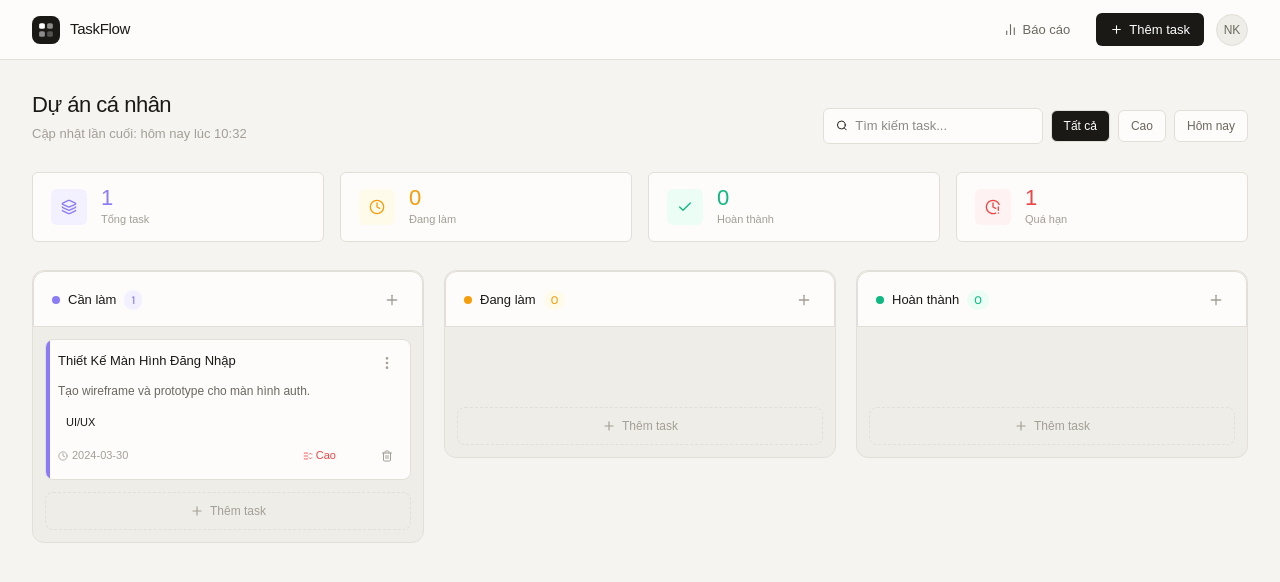
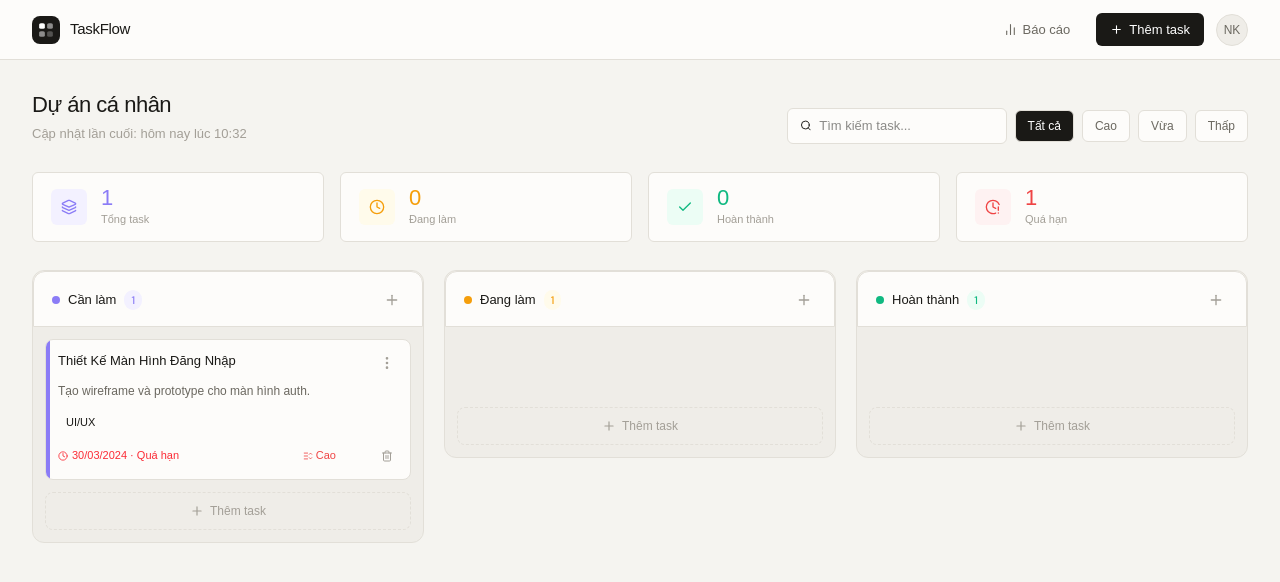
Before and after one commit to ngockiem/reactjs-todo, a React (Vite) app: page / in a window 1280 px wide. Shown: the top 582 px of the page. Built offline with nearby package versions, Linux system fonts and the light colour scheme; a web font is replaced by a local one.

Commit message:
FEAT: add overdue feature - utils/dateHelpers.js and TaskCard.jsx

```diff
--- a/src/App.jsx
+++ b/src/App.jsx
@@ -1,4 +1,3 @@
-import { useState } from "react";
 import "./App.css";
 import Modal from "./components/commons/Modal";
 import FilterBar from "./components/FilterBar";
@@ -11,22 +10,10 @@
 
 function App() {
   const { modalConfig, closeModal } = useModal();
-  const { addTask } = useTasks();
-
-  const handleAddTask = (formData) => {
-    addTask({
-      ...formData,
-      id: crypto.randomUUID(),
-      status: "todo",
-      createdAt: new Date().toISOString(),
-    });
-    closeModal();
-    toast.success("Thêm task mới thành công");
-  };
 
   return (
     <>
-      <Header handleAddTask={handleAddTask} />
+      <Header />
       <main className="pt-7 px-8 pb-10">
         {/* title */}
         <div className="flex items-end justify-between mb-7">
@@ -46,11 +33,11 @@
         {/* Kanban board */}
         <div className="grid grid-cols-3 gap-5 items-start">
           {/* todo column */}
-          <TodoColumn type="todo" handleAddTask={handleAddTask} />
+          <TodoColumn type="todo" />
           {/* doing column */}
-          <TodoColumn type="doing" handleAddTask={handleAddTask} />
+          <TodoColumn type="doing" />
           {/* done column */}
-          <TodoColumn type="done" handleAddTask={handleAddTask} />
+          <TodoColumn type="done" />
         </div>
       </main>
       {modalConfig.isOpen && (
--- a/src/components/FilterBar.jsx
+++ b/src/components/FilterBar.jsx
@@ -1,6 +1,28 @@
 import { Search } from "lucide-react";
+import { useTasks } from "../context/TaskContext";
+
+const FILTERS = [
+  {
+    label: "Tất cả",
+    value: "all",
+  },
+  {
+    label: "Cao",
+    value: "high",
+  },
+  {
+    label: "Vừa",
+    value: "medium",
+  },
+  {
+    label: "Thấp",
+    value: "low",
+  },
+];
 
 const FilterBar = () => {
+  const { filter, setFilter } = useTasks();
+
   return (
     <div className="flex items-center gap-2">
       <div className="flex items-center gap-2 bg-surface border border-solid border-border rounded-xs py-1.75 px-3 w-55 transition-colors duration-150">
@@ -8,12 +30,21 @@
         <input
           type="text"
           placeholder="Tìm kiếm task..."
+          value={filter.search}
+          onChange={(e) => setFilter({ ...filter, search: e.target.value })}
           className="border-none bg-transparent font-flex text-[13px] text-primary outline-none w-full"
         />
       </div>
-      <button className="btn-filter active">Tất cả</button>
-      <button className="btn-filter">Cao</button>
-      <button className="btn-filter">Hôm nay</button>
+      {/* Filter chips */}
+      {FILTERS.map((f) => (
+        <button
+          key={f.value}
+          className={`btn-filter ${filter.priority === f.value ? "active" : ""}`}
+          onClick={() => setFilter({ ...filter, priority: f.value })}
+        >
+          {f.label}
+        </button>
+      ))}
     </div>
   );
 };
--- a/src/components/Header.jsx
+++ b/src/components/Header.jsx
@@ -2,12 +2,12 @@
 import TaskForm from "./TaskForm";
 import { useModal } from "../context/ModalContext";
 
-const Header = ({ handleAddTask }) => {
+const Header = () => {
   const { openModal } = useModal();
   const handleOpenModal = () => {
     openModal({
       title: "Thêm task mới",
-      children: <TaskForm onSubmit={handleAddTask} />,
+      children: <TaskForm />,
     });
   };
   return (
--- a/src/components/TaskCard.jsx
+++ b/src/components/TaskCard.jsx
@@ -4,6 +4,7 @@
 import { useTasks } from "../context/TaskContext";
 import toast from "react-hot-toast";
 import { useModal } from "../context/ModalContext";
+import { isOverdue, formatDate } from "../utils/dateHelpers";
 
 const TaskCard = ({
   type,
@@ -14,25 +15,9 @@
   dueDate,
   task,
 }) => {
-  const { editTask, deleteTask } = useTasks();
-  const { openModal, closeModal } = useModal();
-
-  const handleEditTask = (formData) => {
-    // Fixed logic
-    const updatedTask = {
-      ...task,
-      ...formData,
-      tags: formData.tags
-        ? formData.tags
-            .split(",")
-            .map((t) => t.trim())
-            .filter(Boolean)
-        : task.tags,
-    };
-    editTask(updatedTask);
-    closeModal();
-    toast.success("Cập nhật task thành công!");
-  };
+  const { deleteTask } = useTasks();
+  const { openModal } = useModal();
+  const overdue = isOverdue(dueDate, task.status);
 
   const handleDeleteTask = () => {
     deleteTask(task.id);
@@ -42,7 +27,7 @@
   const handleOpenModal = () => {
     openModal({
       title: "Cập nhật task",
-      children: <TaskForm initialValues={task} onSubmit={handleEditTask} />,
+      children: <TaskForm initialValues={task} />,
     });
   };
 
@@ -64,7 +49,7 @@
     .filter(Boolean); // Loại bỏ các tag rỗng
 
   return (
-    <div data-type={type} className="task-card">
+    <div data-type={type} className={`task-card ${overdue ? "overdue" : ""}`}>
       <div className="flex items-start justify-between gap-2 mb-2">
         <h4 className="text-[13px] font-medium leading-[1.4] text-primary capitalize">
           {title}
@@ -91,8 +76,14 @@
       </div>
       <div className="flex items-center justify-between">
         <div className={`flex items-center gap-1 text-[11px] text-muted`}>
-          <Clock size={10} className="stroke-muted" />
-          <span>{dueDate}</span>
+          <Clock
+            size={10}
+            className={overdue ? "stroke-red-500" : "stroke-muted"}
+          />
+          <span className={overdue ? "text-red-500 font-medium" : "text-muted"}>
+            {formatDate(dueDate)}
+            {overdue && " · Quá hạn"}
+          </span>
         </div>
         <PriorityLabel priority={priority} />
         <button
--- a/src/components/TaskForm.jsx
+++ b/src/components/TaskForm.jsx
@@ -5,6 +5,8 @@
 import { useForm } from "react-hook-form";
 import { zodResolver } from "@hookform/resolvers/zod";
 import { useModal } from "../context/ModalContext";
+import { useTasks } from "../context/TaskContext";
+import toast from "react-hot-toast";
 
 const taskSchema = z.object({
   title: z.string().min(3, { message: "Title phải có 3 ký tự" }),
@@ -15,8 +17,35 @@
   status: z.string().optional(),
 });
 
-const TaskForm = ({ initialValues, onSubmit }) => {
+const TaskForm = ({ initialValues = null }) => {
   const { closeModal } = useModal();
+  const { addTask, editTask } = useTasks();
+  const handleAddTask = (formData) => {
+    addTask({
+      ...formData,
+      id: crypto.randomUUID(),
+      status: "todo",
+      createdAt: new Date().toISOString(),
+    });
+    closeModal();
+    toast.success("Thêm task mới thành công");
+  };
+  const handleEditTask = (formData) => {
+    // Fixed logic
+    const updatedTask = {
+      ...initialValues,
+      ...formData,
+      tags: formData.tags
+        ? formData.tags
+            .split(",")
+            .map((t) => t.trim())
+            .filter(Boolean)
+        : task.tags,
+    };
+    editTask(updatedTask);
+    closeModal();
+    toast.success("Cập nhật task thành công!");
+  };
   let defaultValues = {
     title: "",
     description: "",
@@ -40,14 +69,20 @@
     register,
     handleSubmit,
     formState: { errors },
-    reset,
   } = useForm({
     resolver: zodResolver(taskSchema),
     defaultValues: defaultValues,
   });
 
   return (
-    <form onSubmit={handleSubmit(onSubmit)} className="flex flex-col gap-3.5">
+    <form
+      onSubmit={
+        initialValues
+          ? handleSubmit(handleEditTask)
+          : handleSubmit(handleAddTask)
+      }
+      className="flex flex-col gap-3.5"
+    >
       <InputField
         label="Tên task"
         type="text"
@@ -68,7 +103,7 @@
           options={[
             { value: "high", label: "Cao" },
             { value: "medium", label: "Trung bình" },
-            { value: "low", label: "Thống" },
+            { value: "low", label: "Thấp" },
           ]}
           {...register("priority")}
           error={errors.priority}
--- a/src/components/TodoColumn.jsx
+++ b/src/components/TodoColumn.jsx
@@ -4,23 +4,23 @@
 import { useModal } from "../context/ModalContext";
 import TaskForm from "./TaskForm";
 
-const TodoColumn = ({ type, handleAddTask }) => {
+const TodoColumn = ({ type }) => {
   const labels = {
     todo: "Cần làm",
     doing: "Đang làm",
     done: "Hoàn thành",
   };
 
-  const { tasks } = useTasks();
+  const { filteredTasks } = useTasks();
   const { openModal } = useModal();
 
-  const filteredTasks = tasks.filter((task) => task.status === type) || [];
+  const columnTasks = filteredTasks.filter((task) => task.status === type);
   const totalTasks = filteredTasks.length || 0;
 
   const handleOpenModal = () => {
     openModal({
       title: "Thêm task mới",
-      children: <TaskForm onSubmit={handleAddTask} />,
+      children: <TaskForm />,
     });
   };
 
@@ -56,7 +56,7 @@
       {/* task list */}
       <div className="p-3 flex flex-col gap-2 min-h-20">
         {/* task */}
-        {filteredTasks.map((task) => (
+        {columnTasks.map((task) => (
           <TaskCard
             key={task.id}
             type={task.status}
--- a/src/context/TaskContext.jsx
+++ b/src/context/TaskContext.jsx
@@ -1,4 +1,11 @@
-import { createContext, useContext, useEffect, useReducer } from "react";
+import {
+  createContext,
+  useContext,
+  useEffect,
+  useMemo,
+  useReducer,
+  useState,
+} from "react";
 import { ACTIONS, taskReducer } from "./TaskReducer";
 
 // 1. Tạo context
@@ -29,6 +36,19 @@
     }
   });
 
+  const [filter, setFilter] = useState({ search: "", priority: "all" });
+
+  const filteredTasks = useMemo(() => {
+    return tasks.filter((task) => {
+      const matchSearch = task.title
+        .toLowerCase()
+        .includes(filter.search.toLowerCase());
+      const matchPriority =
+        filter.priority === "all" || task.priority === filter.priority;
+      return matchSearch && matchPriority;
+    });
+  }, [tasks, filter]);
+
   // Mỗi khi task thay đổi thì lưu vào localStorage
   useEffect(() => {
     localStorage.setItem("tasks", JSON.stringify(tasks));
@@ -45,7 +65,16 @@
 
   return (
     <TaskContext.Provider
-      value={{ tasks, addTask, editTask, deleteTask, moveTask }}
+      value={{
+        tasks,
+        filteredTasks,
+        filter,
+        setFilter,
+        addTask,
+        editTask,
+        deleteTask,
+        moveTask,
+      }}
     >
       {children}
     </TaskContext.Provider>
--- /dev/null
+++ b/src/utils/dateHelpers.js
@@ -0,0 +1,18 @@
+export const isOverdue = (dueDate, status) => {
+  if (!dueDate || status === "done") return false;
+
+  const due = new Date(dueDate);
+  const today = new Date();
+
+  due.setHours(0, 0, 0, 0);
+  today.setHours(0, 0, 0, 0);
+
+  return due < today;
+};
+
+// Format ngày từ "2024-03-30" → "30/03/2024"
+export const formatDate = (dueDate) => {
+  if (!dueDate) return "";
+  const [year, month, day] = dueDate.split("-");
+  return `${day}/${month}/${year}`;
+};
```
